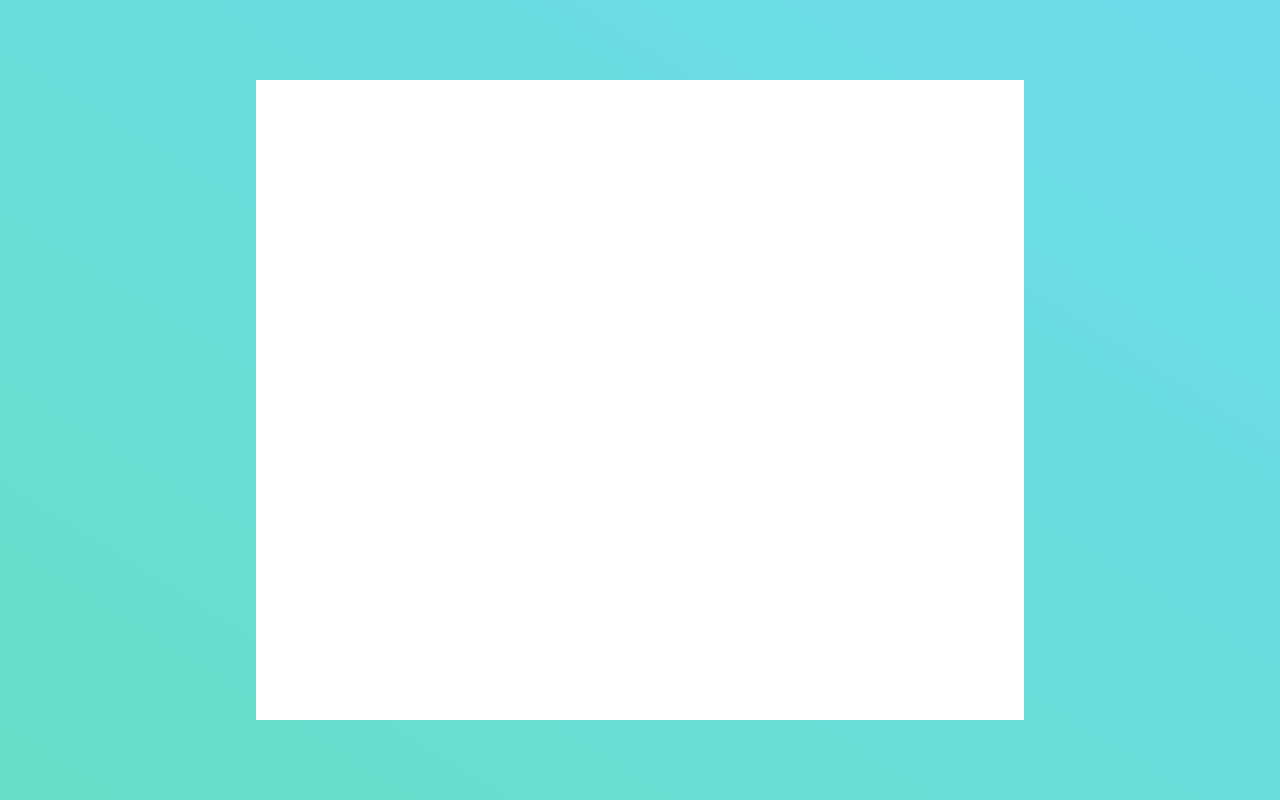
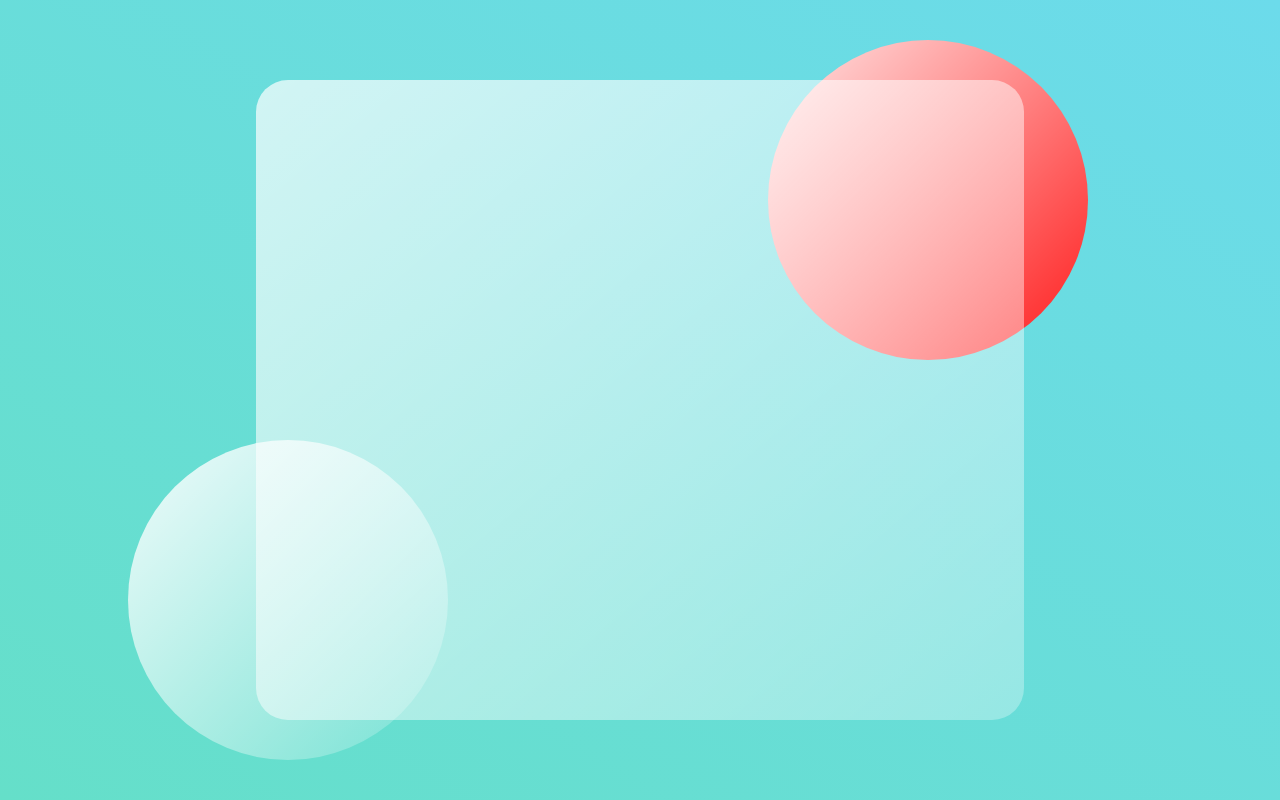
Before and after one commit to JWoltjen/simple-glass, a plain HTML site: page index.html in a window 1280 px wide. Drawn offline with Linux system fonts and the light colour scheme.

Commit message:
style circles behind glass component

```diff
--- a/styles.css
+++ b/styles.css
@@ -16,4 +16,36 @@ main {
   background: white;
   min-height: 80vh;
   width: 60%;
+  background: linear-gradient(
+    to right bottom,
+    rgba(255, 255, 255, 0.7),
+    rgba(255, 255, 255, 0.3)
+  );
+  border-radius: 2rem;
+  z-index: 3;
 }
+
+.circle1,
+.circle2 {
+  background: white;
+  background: linear-gradient(
+    to right bottom,
+    rgba(255, 255, 255, 0.9),
+    rgba(255, 255, 255, 0.1)
+  );
+  height: 20rem;
+  width: 20rem;
+  position: absolute;
+  border-radius: 50%;
+  z-index: 2;
+}
+
+.circle1 {
+  top: 5%;
+  right: 15%;
+  background-color: red;
+}
+.circle2 {
+  bottom: 5%;
+  left: 10%;
+}
```
